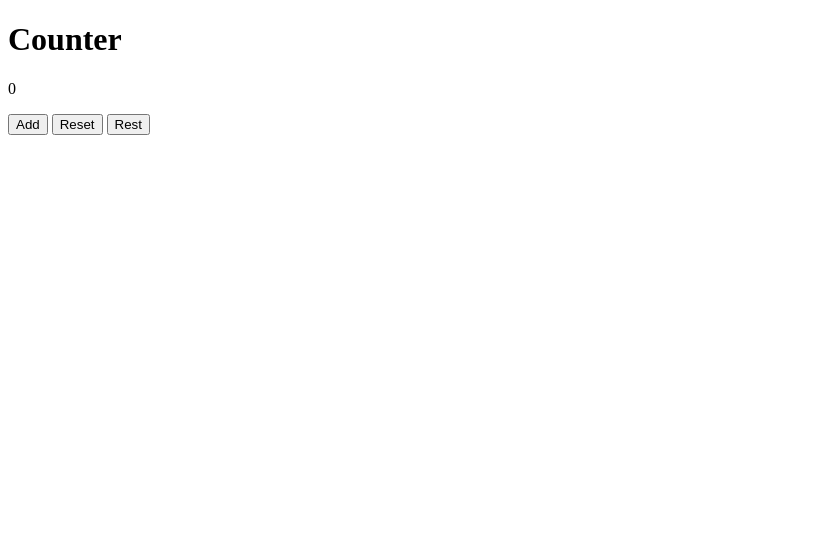
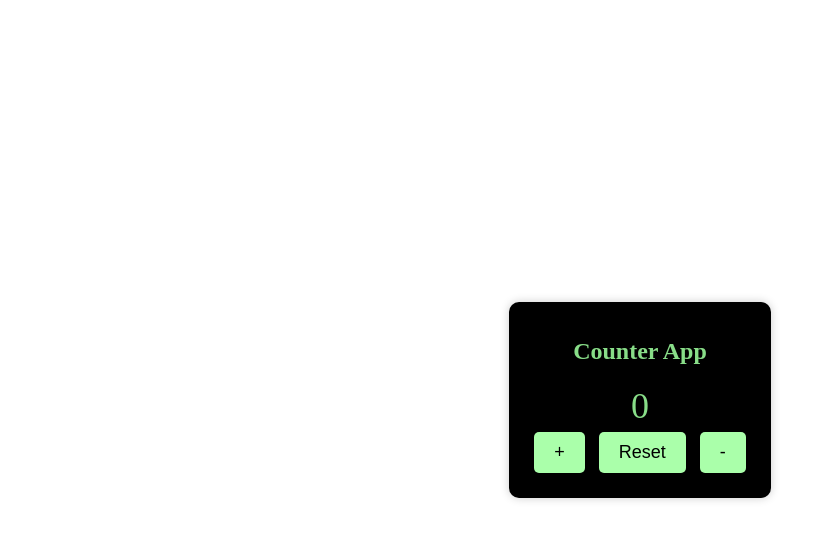
Before and after one commit to Vinicius-a11y/Counter, a plain HTML site: page app/index.html in a window 1280 px wide. Shown: the whole page, without its empty margins (0-829 px from the left). Drawn offline with nearby package versions, Linux system fonts and the light colour scheme.

Commit message:
Estrutura css e ajuste html

```diff
--- a/app/index.css
+++ b/app/index.css
@@ -0,0 +1,47 @@
+body {
+    display: flex;
+    justify-content: center;
+    align-items: center;
+    height: 100vh;
+    margin: 0;
+}
+
+.container {
+    text-align: center;
+}
+
+.container3 {
+    background-color: black;
+    padding: 20px;
+    border-radius: 10px;
+    box-shadow: 0 0 10px rgba(0, 0, 0, 0.2);
+}
+
+.container2 {
+    margin-top: 20px;
+}
+
+h1 {
+    font-size: 24px;
+    color: #88dd88;
+}
+
+p#counterView {
+    font-size: 36px;
+    margin: 0;
+    color: #88dd88;
+}
+
+button {
+    font-size: 18px;
+    margin: 5px;
+    background-color: #aaffaa;
+    border: none;
+    padding: 10px 20px;
+    border-radius: 5px;
+    cursor: pointer;
+}
+
+button:hover {
+    background-color: #88dd88;
+}
--- a/app/index.html
+++ b/app/index.html
@@ -10,16 +10,18 @@
 </head>
 <body>
 
-    <div class="counter">
-        <div>
-            <h1>Counter</h1>
-        </div>
+    <div class="container">
+       <div class="container3">
+            <div>
+                <h1>Counter App</h1>
+            </div>
 
-        <div>
-            <p id="counterView">0</p>
-            <button id="btnAdd" onclick="incrementCounter()">Add</button>
-            <button id="btnRes" onclick="resetCounter()">Reset</button>
-            <button id="btnSub" onclick="decrementCounter()">Rest</button>
+            <div class="container2">
+                <p id="counterView">0</p>
+                <button id="btnAdd" onclick="incrementCounter()">+</button>
+                <button id="btnRes" onclick="resetCounter()">Reset</button>
+                <button id="btnSub" onclick="decrementCounter()">-</button>
+            </div>
         </div>
     </div>
 
```
